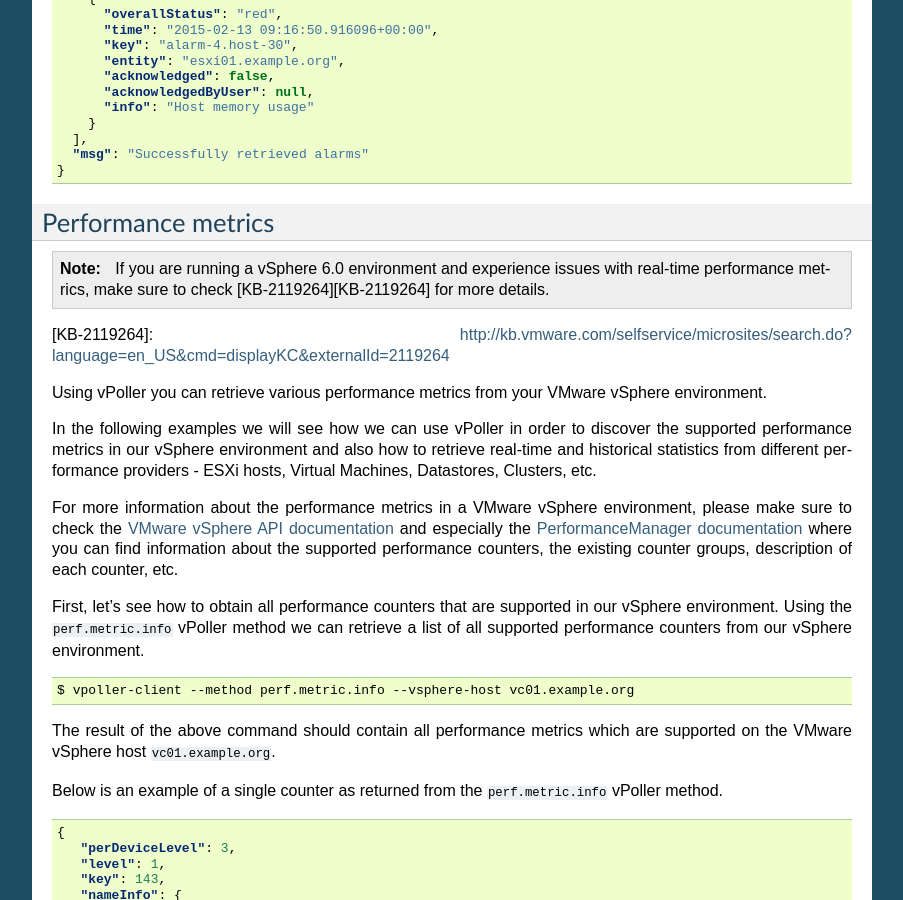
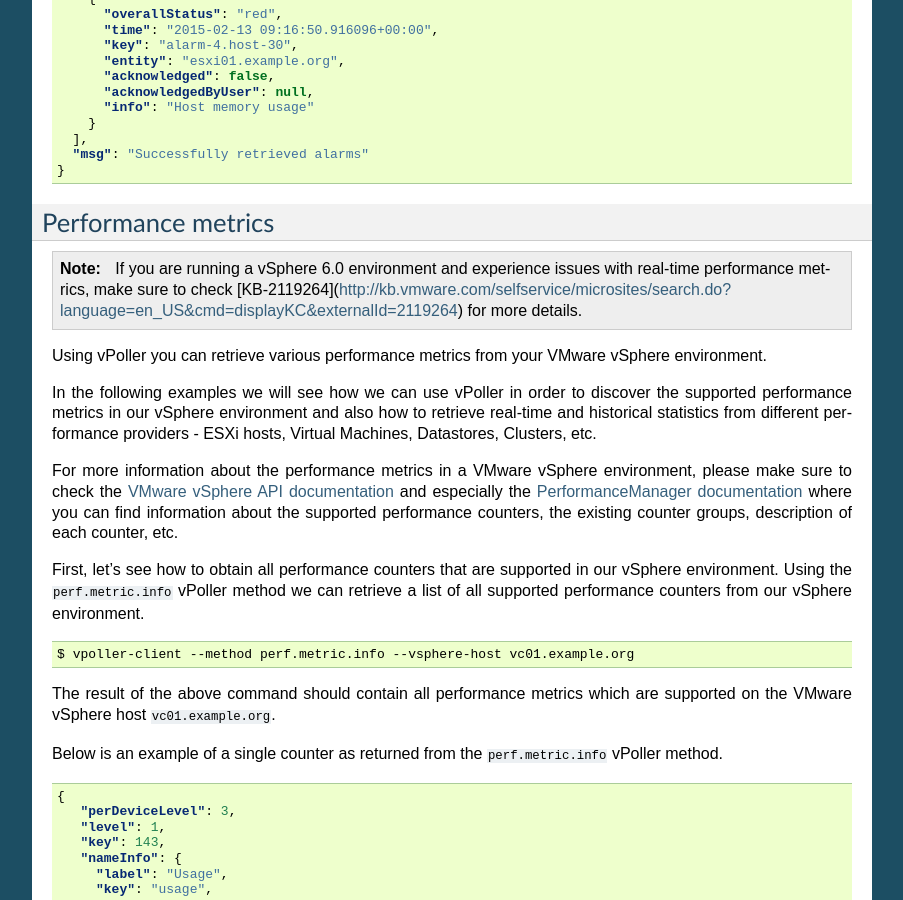
Before and after one commit to dnaeon/py-vpoller, a Sphinx documentation site: the page built from docs/examples.rst, in a window 1280 px wide and 900 px high, scrolled down 3984 px. Shown: the whole window, without its empty margins (198-1101 px from the left). Built offline with Sphinx 7.4.7, drawn with Linux system fonts in a browser that asks for light colours.

Commit message:
Doc fixes

```diff
--- a/docs/examples.rst
+++ b/docs/examples.rst
@@ -308,9 +308,8 @@ Performance metrics
 
    If you are running a vSphere 6.0 environment and experience issues
    with real-time performance metrics, make sure to check
-   [KB-2119264][KB-2119264] for more details.
-
-[KB-2119264]: http://kb.vmware.com/selfservice/microsites/search.do?language=en_US&cmd=displayKC&externalId=2119264
+   [KB-2119264](http://kb.vmware.com/selfservice/microsites/search.do?language=en_US&cmd=displayKC&externalId=2119264)
+   for more details.
 
 Using vPoller you can retrieve various performance metrics from
 your VMware vSphere environment.
```
